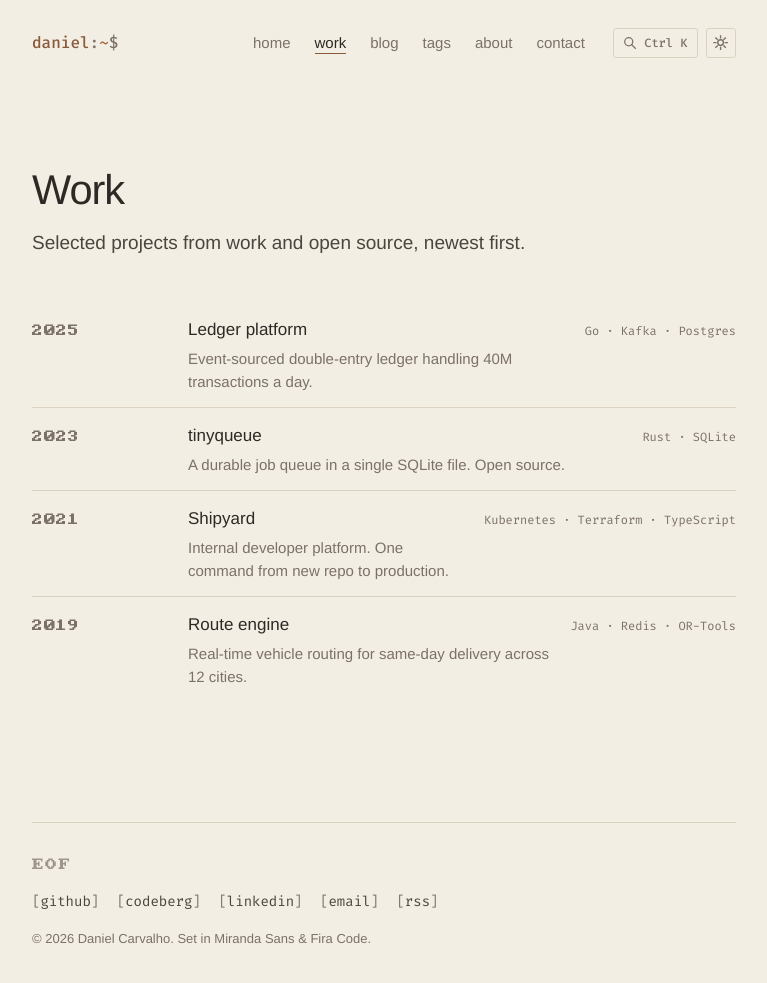
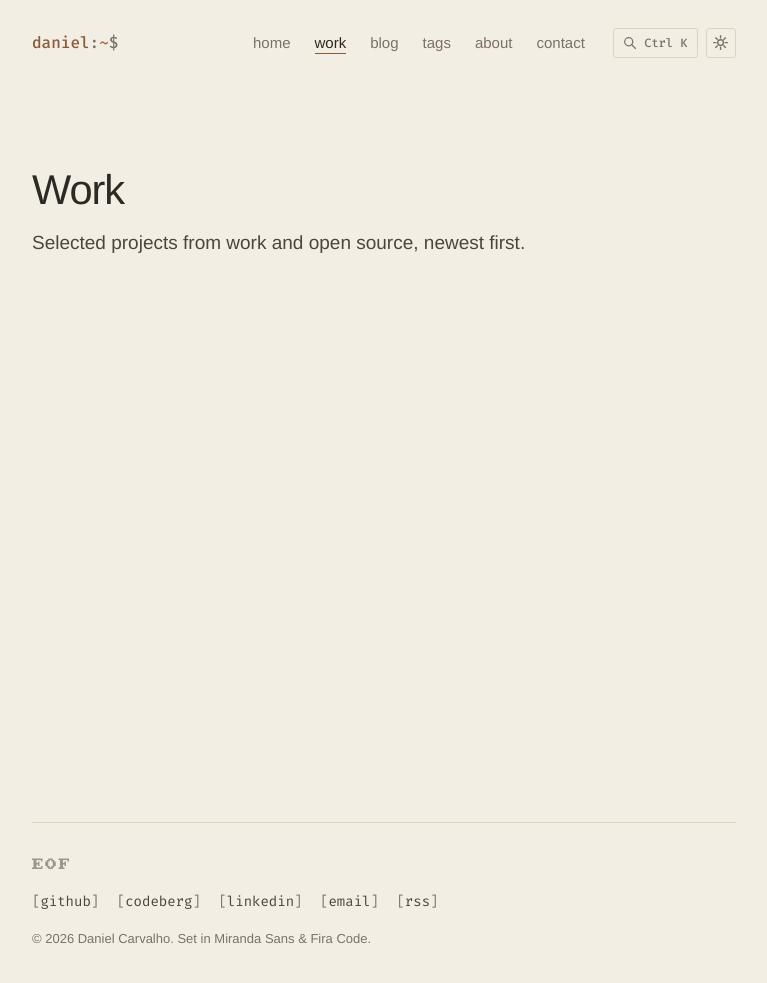
Before and after one commit to carvalhodj/carvalhodj.github.io, a Jekyll site: the page built from projects.md, in a window 1280 px wide and 998 px high. Shown: the top 983 px of the window, without its empty margins (256-1023 px from the left). Built offline with Jekyll 4.4.1, drawn with Linux system fonts in a browser that asks for light colours; some web fonts are replaced.

````diff
--- a/_projects/ledger-platform.md
+++ /dev/null
@@ -1,21 +0,0 @@
----
-title: Ledger platform
-summary: Event-sourced double-entry ledger handling 40M transactions a day.
-year: 2025
-role: Tech lead
-stack: [Go, Kafka, Postgres]
-featured: true
-links:
-  - name: talk
-    url: https://example.com
----
-
-Settlement used to run as a nightly batch. When it failed, finance found out
-in the morning. We replaced it with an event-sourced ledger where every
-balance is a projection of an append-only journal.
-
-## Outcomes
-
-- Balances are available in under two seconds instead of the next day
-- Reconciliation went from a two-person job to an automated report
-- Zero balance discrepancies since launch
--- a/_projects/route-engine.md
+++ /dev/null
@@ -1,10 +0,0 @@
----
-title: Route engine
-summary: Real-time vehicle routing for same-day delivery across 12 cities.
-year: 2019
-role: Senior engineer
-stack: [Java, Redis, OR-Tools]
----
-
-Rebuilt the routing service from a nightly optimizer into a streaming system
-that re-plans as orders arrive. Cut average route length by 14%.
--- a/_projects/shipyard.md
+++ /dev/null
@@ -1,14 +0,0 @@
----
-title: Shipyard
-summary: Internal developer platform. One command from new repo to production.
-year: 2021
-role: Staff engineer
-stack: [Kubernetes, Terraform, TypeScript]
-featured: true
----
-
-Shipyard gave 30+ teams a paved road: service templates, CI, preview
-environments and progressive delivery, behind a single CLI.
-
-Lead time for changes dropped from days to under an hour across the
-organization.
--- a/_projects/tinyqueue.md
+++ /dev/null
@@ -1,19 +0,0 @@
----
-title: tinyqueue
-summary: A durable job queue in a single SQLite file. Open source.
-year: 2023
-role: Author
-stack: [Rust, SQLite]
-featured: true
-links:
-  - name: source
-    url: https://github.com/
----
-
-A side project that grew. tinyqueue gives small services retries, scheduling
-and dead-letter handling without running a broker.
-
-```rust
-let queue = Queue::open("jobs.db")?;
-queue.push("emails", &Welcome { user_id: 42 })?;
-```
````
Also changed, not shown: _posts/2026-05-20-a-tour-of-this-theme.md (deleted, +0 -84 lines), _posts/2026-08-14-lessons-from-fifteen-years-of-on-call.md (deleted, +0 -44 lines), _posts/2026-10-02-idempotency-keys-done-right.md (deleted, +0 -76 lines), blog.md (+1 -1 lines).
